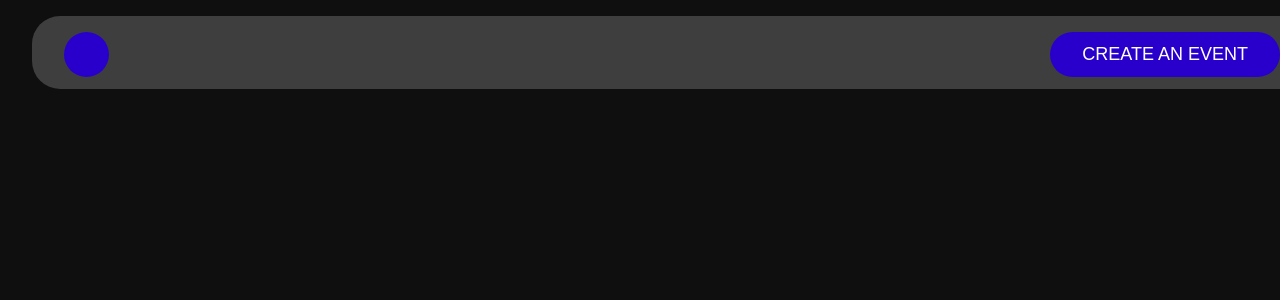
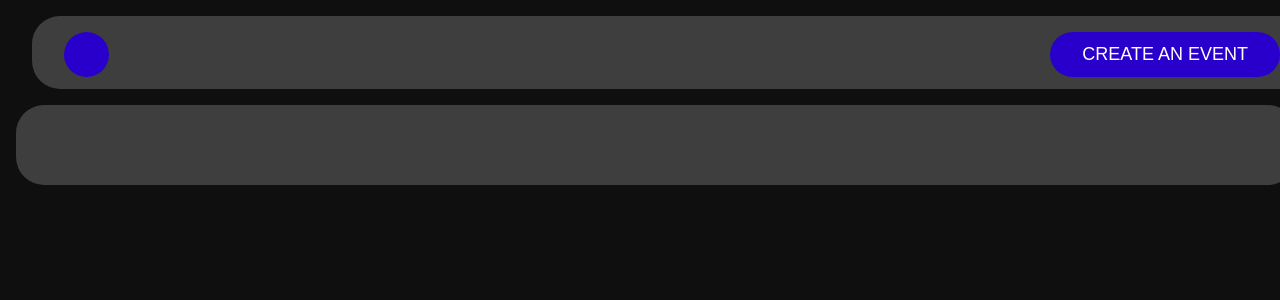
Before and after one commit to MartPowers/mary-power-events4u, a React (Create React App) app in the folder my-app/: page / in a window 1280 px wide. Shown: the top 300 px of the page. Built offline with nearby package versions, Linux system fonts and the light colour scheme.

Commit message:
add footer container to page

```diff
--- a/my-app/src/App.jsx
+++ b/my-app/src/App.jsx
@@ -1,10 +1,12 @@
 import Header from "./components/Header/Header";
+import Footer from "./components/Footer/Footer";
 
 function App() {
   return (
     <div className="App">
 
 <Header />
+<Footer />
 
     </div>
   );
--- /dev/null
+++ b/my-app/src/components/Footer/Footer.jsx
@@ -0,0 +1,14 @@
+import "./Footer.scss";
+import React from 'react'
+
+function Footer() {
+  return (
+    <div className="footer">
+      <div className="footer__container">
+
+      </div>
+    </div>
+  )
+}
+
+export default Footer
--- /dev/null
+++ b/my-app/src/components/Footer/Footer.scss
@@ -0,0 +1,13 @@
+@use "../../styles/partials/variables" as *;
+@use "../../styles/partials/mixins" as *;
+
+.footer{
+
+    &__container{
+        border-radius: 1.75rem;
+        height:10vh;
+        width: 100%;
+        background-color: $deep-grey;
+        margin: 1rem;
+    }
+}
```
